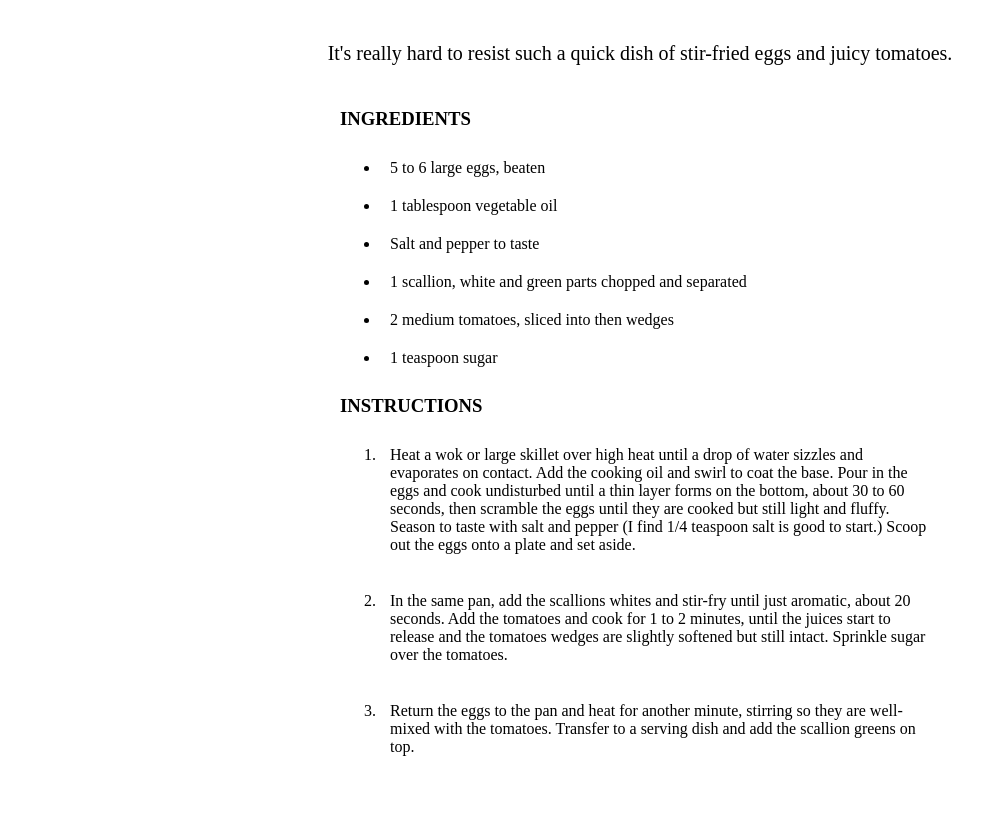
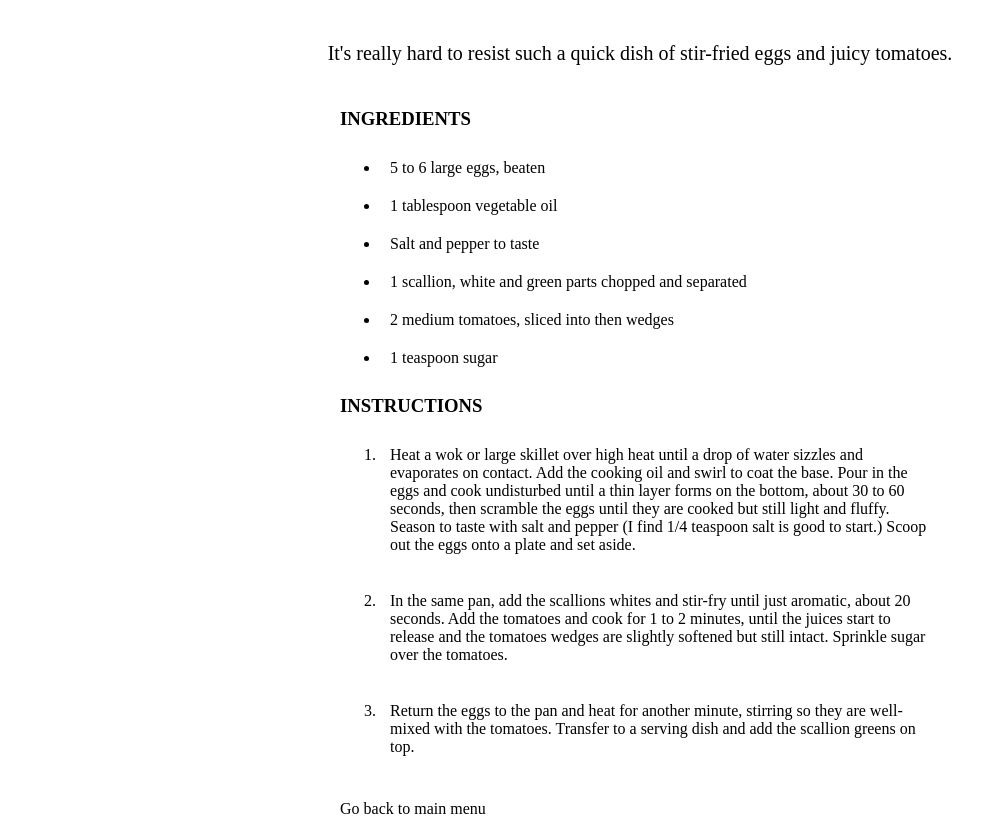
Before and after one commit to JK-8989/odin-recipes, a plain HTML site: page stirFried.html in a window 1280 px wide. Shown: the part 157-983 px from the top of the page, without its empty margins (0-1006 px from the left). Before the commit the page ends 957 px from the top, so only its background shows below. Drawn offline with Linux system fonts and the light colour scheme.

Commit message:
Added: 'Go Back to Main Menu' links added

```diff
--- a/stirFried.html
+++ b/stirFried.html
@@ -51,6 +51,7 @@
       </li>
       <br />
     </ol>
+    <a href="index.html">Go back to main menu</a>
    </div>
   </body>
 </html>
```
Also changed, not shown: dinner.html (+1 -0 lines), grilled.html (+1 -0 lines), veggie.html (+1 -0 lines), 1 other file.
